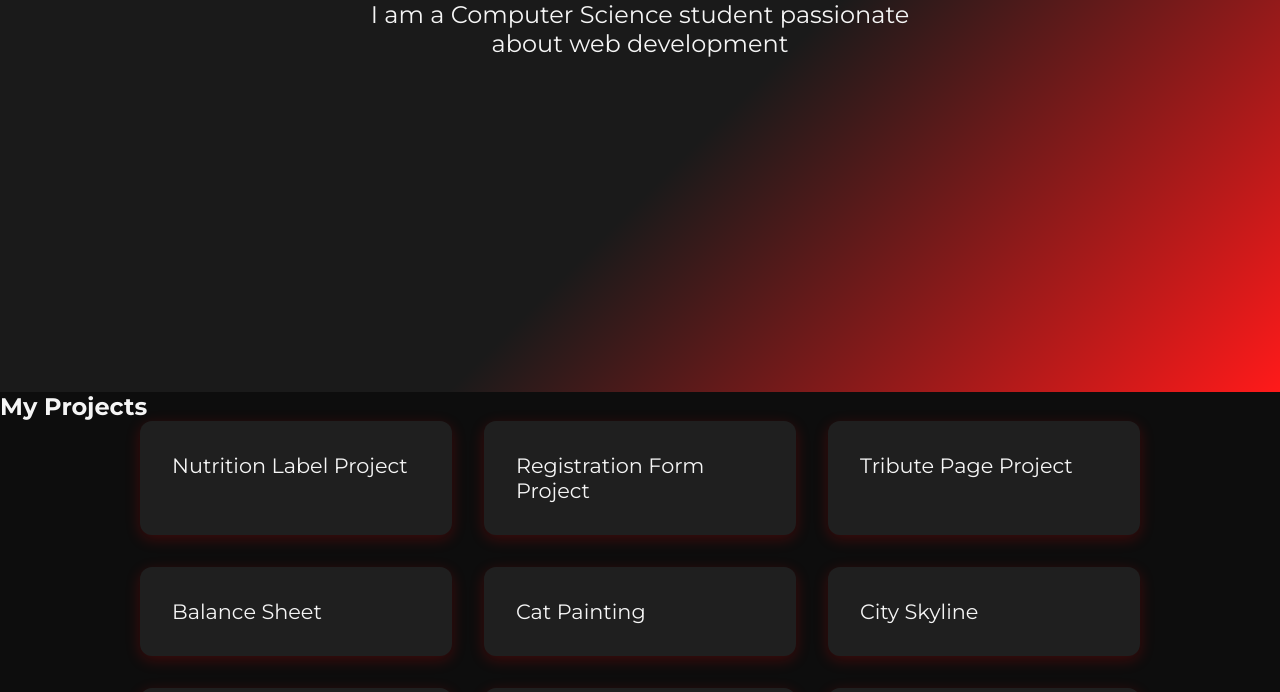
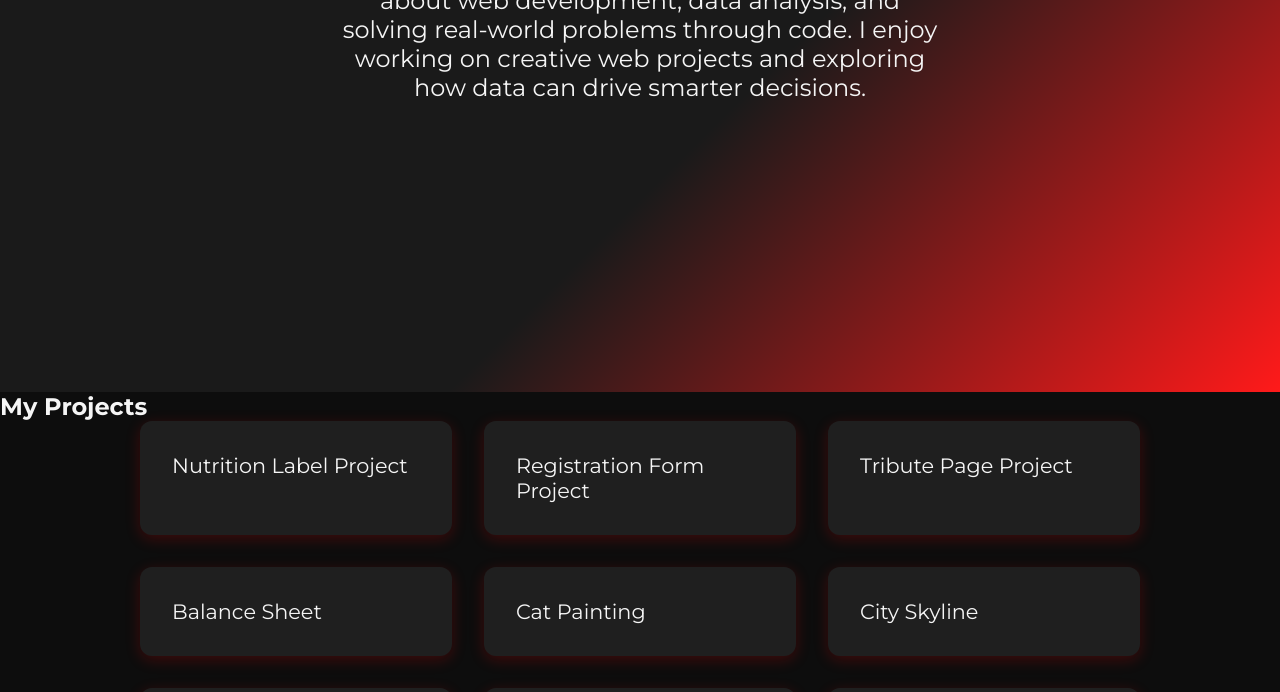
Before and after one commit to tala-maher/portfolio, a plain HTML site: page index.html in a window 1280 px wide. Shown: the part 408-1100 px from the top of the page. Drawn offline with Linux system fonts and the light colour scheme.

Commit message:
index.html

```diff
--- a/index.html
+++ b/index.html
@@ -3,7 +3,7 @@
 <head>
   <meta charset="UTF-8" />
   <meta name="viewport" content="width=device-width, initial-scale=1" />
-  <title>Tala Maher Mustafa | Portfolio</title>
+  <title>Tala Maher Khader Mustafa | Portfolio</title>
   <link rel="stylesheet" href="styles.css" />
   <link href="https://fonts.googleapis.com/css2?family=Montserrat:wght@400;700&display=swap" rel="stylesheet" />
 </head>
@@ -21,7 +21,8 @@
 
 <section id="welcome-section">
   <h1>Tala Maher Mustafa</h1>
-  <p>I am a Computer Science student passionate about web development</p>
+  <p>I am a Computer Science student passionate about web development, data analysis, and solving real-world problems through code. I enjoy working on creative web projects and exploring how data can drive smarter decisions.
+</p>
 </section>
 
 
```
